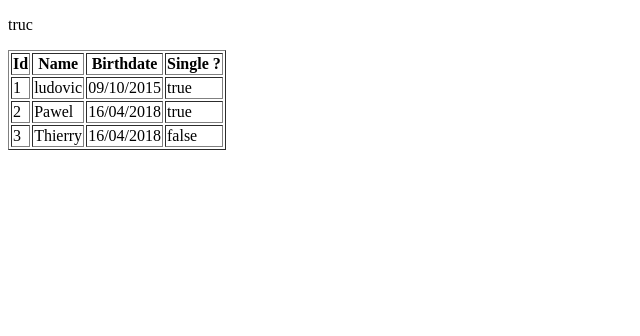
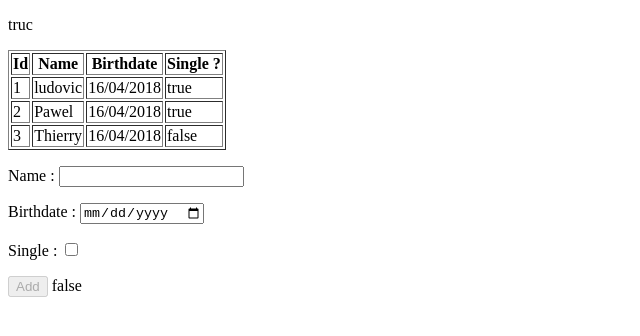
Before and after one commit to Pamento/ng-router, an Angular app: page / in a window 1280 px wide. Shown: the top 336 px of the page, without its empty margins (0-640 px from the left). Built offline with nearby package versions, Linux system fonts and the light colour scheme.

Commit message:
added forms

```diff
--- a/src/app/app.module.ts
+++ b/src/app/app.module.ts
@@ -1,5 +1,6 @@
 import { BrowserModule } from '@angular/platform-browser';
 import { NgModule } from '@angular/core';
+import { FormsModule } from "@angular/forms";
 
 import { AppComponent } from './app.component';
 import { FirstComponent } from './first/first.component';
@@ -13,7 +14,8 @@ import { PersonListComponent } from './person-list/person-list.component';
     PersonListComponent
   ],
   imports: [
-    BrowserModule
+    BrowserModule,
+    FormsModule
   ],
   providers: [],
   bootstrap: [AppComponent]
--- a/src/app/first/first.component.html
+++ b/src/app/first/first.component.html
@@ -1,10 +1,14 @@
 
 <p [id]="idP">{{ 2 +3 }}</p>
 
-<button (click)="methode()">Click !</button>
+<button  (click)="methode()">Click !</button>
 
 <section *ngIf="showSection">
     {{maVariable}}
 </section>
 
+
 <p *ngFor="let item of tableau">{{item}}</p>
+
+<input type="text" [(ngModel)]="varInput">
+<button  (click)="add()">Send</button>
--- a/src/app/first/first.component.ts
+++ b/src/app/first/first.component.ts
@@ -9,11 +9,17 @@ export class FirstComponent {
     idP:string = 'monId';
     maVariable:string = 'bloup';
     showSection:boolean = true;
+    varInput:string;
     tableau:string[] = ['ga', 'zo', 'bu', 'meu'];
 
     methode():void {
         console.log('bloup');
         this.maVariable = 'blip';
+
         this.showSection = !this.showSection;
     }
+    add():void {
+        this.tableau.push(this.varInput);
+        this.varInput = '';
+    }
 }
--- a/src/app/person-list/person-list.component.html
+++ b/src/app/person-list/person-list.component.html
@@ -20,3 +20,22 @@
     </tr>
   </tbody>
 </table>
+
+<form (submit)="addPerson()" #form="ngForm">
+  <p>
+    <label>Name : </label>
+    <input type="text" name="name" [(ngModel)]="formPerson.name"
+    minlength="2" required #name="ngModel">
+
+  </p>
+  <p>
+    <label>Birthdate : </label>
+    <input type="date" name="birthdate" required [(ngModel)]="formPerson.birthdate">
+  </p>
+  <p>
+    <label>Single : </label>
+    <input type="checkbox" name="single" [(ngModel)]="formPerson.single">
+  </p>
+  <button [disabled]="form.invalid" >Add</button>
+  {{form.valid | json}}
+</form>
--- a/src/app/person-list/person-list.component.ts
+++ b/src/app/person-list/person-list.component.ts
@@ -8,11 +8,22 @@ import { Person } from '../entities/person';
 })
 export class PersonListComponent implements OnInit {
   list:Person[] = [
-    {id: 1,name: 'ludovic',birthdate:new Date('2015-10-09'),single:true},
+    {id: 1,name: 'ludovic',birthdate:new Date(),single:true},
     {id: 2,name: 'Pawel',birthdate:new Date(),single:true},
     {id: 3,name: 'Thierry',birthdate:new Date(),single:false},
   ];
 
+  formPerson = { name: '', birthdate: '', single: false};
+
+
+  addPerson(): void {
+    this.list.push({
+      id:4,
+      name: this.formPerson.name,
+      birthdate: new Date(this.formPerson.birthdate),
+      single: this.formPerson.single
+    });
+  }
 
   constructor() { }
 
```
